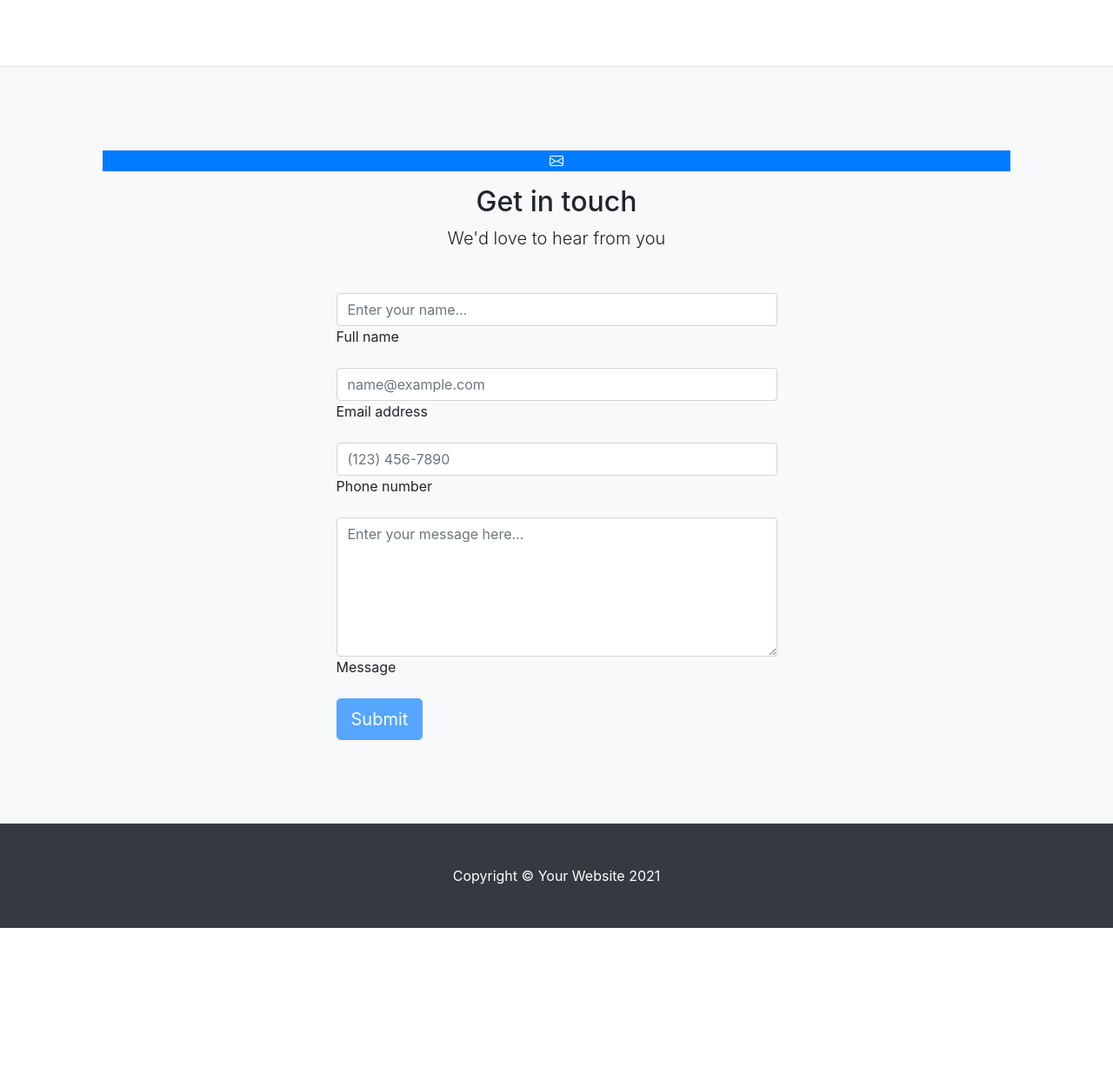
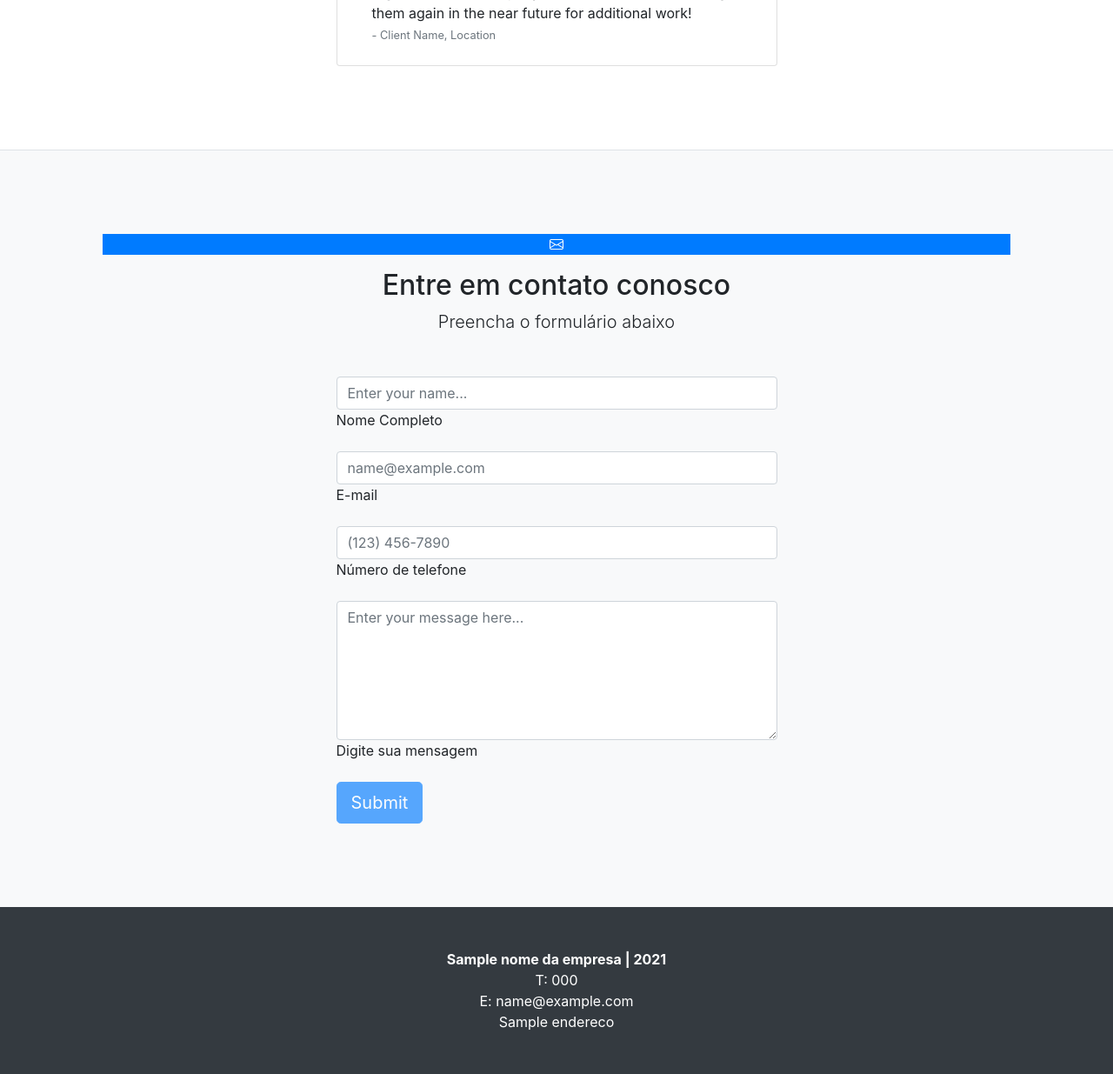
Before and after one commit to renatamoon/Django_Formacao_Curso, a Django app: template Django_Templates/django_templates/app/templates/empresa/index.html in a window 1280 px wide. Shown: the part 2520-3755 px from the top of the page at 87% size. Before the commit the page ends 3587 px from the top, so only its background shows below. Run offline with Django 3.2, Linux system fonts and the light colour scheme; the template is opened without the code that fills it: most values are stand-ins (such as "Sample title", 1, 10 or a date in 2020); some libraries are stand-ins or nearby versions.

Commit message:
new commit

```diff
--- a/Django_Templates/django_templates/app/templates/empresa/index.html
+++ b/Django_Templates/django_templates/app/templates/empresa/index.html
@@ -20,12 +20,12 @@
             <div class="container px-5">
                 <a class="navbar-brand" href="#!"><b>ClinicaPet</b></a>
                 <button class="navbar-toggler" type="button" data-bs-toggle="collapse" data-bs-target="#navbarSupportedContent" aria-controls="navbarSupportedContent" aria-expanded="false" aria-label="Toggle navigation"><span class="navbar-toggler-icon"></span></button>
-                <div class="collapse navbar-collapse" id="navbarSupportedContent">
+                <div class="collapse navbar-collapse" id="navbarSupportservicosedContent">
                     <ul class="navbar-nav ms-auto mb-2 mb-lg-0">
-                        <li class="nav-item"><a class="nav-link active" aria-current="page" href="#!">Home</a></li>
-                        <li class="nav-item"><a class="nav-link" href="#!">Sobre</a></li>
+                        <li class="nav-item"><a class="nav-link active" aria-current="page" href="{% url 'home' %}">Home</a></li>
+                        <li class="nav-item"><a class="nav-link" href="{% url 'sobre' %}">Sobre</a></li>
                         <li class="nav-item"><a class="nav-link" href="#!">Contato</a></li>
-                        <li class="nav-item"><a class="nav-link" href="#!">Seriviços</a></li>
+                        <li class="nav-item"><a class="nav-link" href="{% url 'servicos' %}">Seriviços</a></li>
                     </ul>
                 </div>
             </div>
@@ -39,6 +39,7 @@
                             <h1 class="display-5 fw-bolder text-white mb-2">Apresentamos um novo jeito de Cuidar dos seus animais</h1>
                             <p class="lead text-white-50 mb-4">Entre em contato conosco para saber mais sobre nossos serviços, sobre nossas unidades, nosso médicos veterinários e em como
                                 podemos te ajudar a cuidar da saúde do seu pet.</p>
+                                {% comment %} Se cadastre no nosso site para receber info e-mails {% endcomment %}
                             <div class="d-grid gap-3 d-sm-flex justify-content-sm-center">
                                 <a class="btn btn-primary btn-lg px-5 me-sm-3" href="#features">Entrar</a>
                                 <a class="btn btn-outline-light btn-lg px-4" href="#!">Saiba mais</a>
@@ -57,7 +58,7 @@
                         <h2 class="h4 fw-bolder"><b>Nossos Serviços</b></h2>
                         <p>Nossos serviços de clínica vão desde de hemogramas, atendimento especializado com nosso melhores médicos veterinários,
                             atendimento psicológico, fisioterapia integrada, espaço pet para o seu bichinho quando estiver nas nossas dependências.
-                        </p>
+                        </p>servicos
                         <a class="text-decoration-none" href="#!">
                             Saiba mais
                             <i class="bi bi-arrow-right"></i>
@@ -100,7 +101,9 @@
                                 <div class="mb-3">
                                     <span class="display-4 fw-bold">R$ 89,99</span>
                                     <span class="text-muted">/ mês</span>
-                                </div>
+                                </div>planos para seu animal
+                                Veja abaixo os planos especializados para seu animal
+
                                 <ul class="list-unstyled mb-4">
                                     <li class="mb-2">
                                         <i class="bi bi-check text-primary"></i>
@@ -282,8 +285,8 @@
             <div class="container px-5 my-5 px-5">
                 <div class="text-center mb-5">
                     <div class="feature bg-primary bg-gradient text-white rounded-3 mb-3"><i class="bi bi-envelope"></i></div>
-                    <h2 class="fw-bolder">Get in touch</h2>
-                    <p class="lead mb-0">We'd love to hear from you</p>
+                    <h2 class="fw-bolder">Entre em contato conosco</h2>
+                    <p class="lead mb-0">Preencha o formulário abaixo</p>
                 </div>
                 <div class="row gx-5 justify-content-center">
                     <div class="col-lg-6">
@@ -298,26 +301,26 @@
                             <!-- Name input-->
                             <div class="form-floating mb-3">
                                 <input class="form-control" id="name" type="text" placeholder="Enter your name..." data-sb-validations="required" />
-                                <label for="name">Full name</label>
+                                <label for="name">Nome Completo</label>
                                 <div class="invalid-feedback" data-sb-feedback="name:required">A name is required.</div>
                             </div>
                             <!-- Email address input-->
                             <div class="form-floating mb-3">
                                 <input class="form-control" id="email" type="email" placeholder="name@example.com" data-sb-validations="required,email" />
-                                <label for="email">Email address</label>
+                                <label for="email">E-mail</label>
                                 <div class="invalid-feedback" data-sb-feedback="email:required">An email is required.</div>
                                 <div class="invalid-feedback" data-sb-feedback="email:email">Email is not valid.</div>
                             </div>
                             <!-- Phone number input-->
                             <div class="form-floating mb-3">
                                 <input class="form-control" id="phone" type="tel" placeholder="(123) 456-7890" data-sb-validations="required" />
-                                <label for="phone">Phone number</label>
+                                <label for="phone">Número de telefone</label>
                                 <div class="invalid-feedback" data-sb-feedback="phone:required">A phone number is required.</div>
                             </div>
                             <!-- Message input-->
                             <div class="form-floating mb-3">
                                 <textarea class="form-control" id="message" type="text" placeholder="Enter your message here..." style="height: 10rem" data-sb-validations="required"></textarea>
-                                <label for="message">Message</label>
+                                <label for="message">Digite sua mensagem</label>
                                 <div class="invalid-feedback" data-sb-feedback="message:required">A message is required.</div>
                             </div>
                             <!-- Submit success message-->
@@ -346,7 +349,10 @@
         </section>
         <!-- Footer-->
         <footer class="py-5 bg-dark">
-            <div class="container px-5"><p class="m-0 text-center text-white">Copyright &copy; Your Website 2021</p></div>
+            <div class="container px-5"><p class="m-0 text-center text-white"><b>{{nome_da_empresa}} | {% now "Y" as current_year %} {{current_year}}</b></p></div>
+            <div class="container px-5"><p class="m-0 text-center text-white">T: {{contato_empresa.telefone}}</p></div>
+            <div class="container px-5"><p class="m-0 text-center text-white">E: {{contato_empresa.email}}</p></div>
+            <div class="container px-5"><p class="m-0 text-center text-white">{{contato_empresa.endereco}}</p></div>
         </footer>
         <!-- Bootstrap core JS-->
         <script src="https://cdn.jsdelivr.net/npm/bootstrap@5.1.3/dist/js/bootstrap.bundle.min.js"></script>
--- a/Django_Templates/django_templates/app/urls.py
+++ b/Django_Templates/django_templates/app/urls.py
@@ -3,5 +3,7 @@ from django.urls import path
 from .views import *
 
 urlpatterns = [
-    path('', index),
+    path('home', index, name='home'),
+    path('sobre', sobre, name='sobre'),
+    path('servicos', servicos, name='servicos'),
 ]
```
Also changed, not shown: Django_Templates/django_templates/app/views.py (+20 -1 lines).
